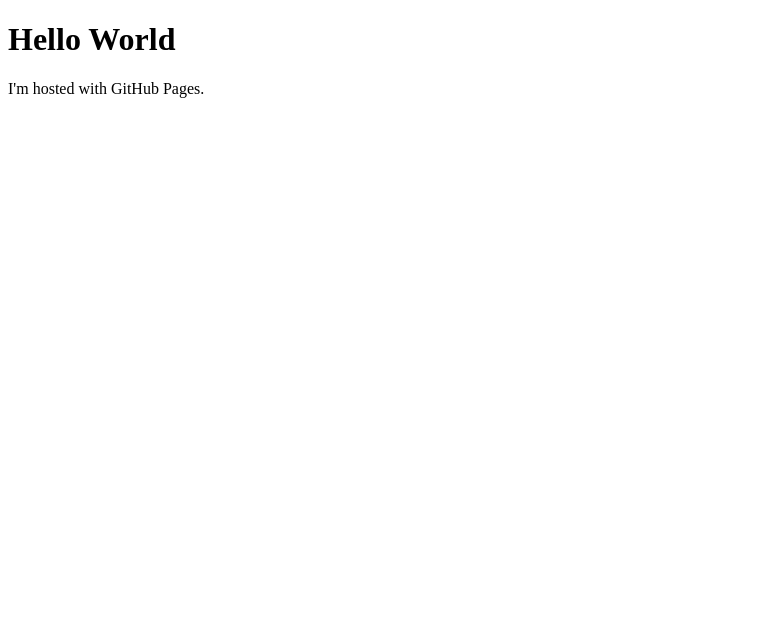
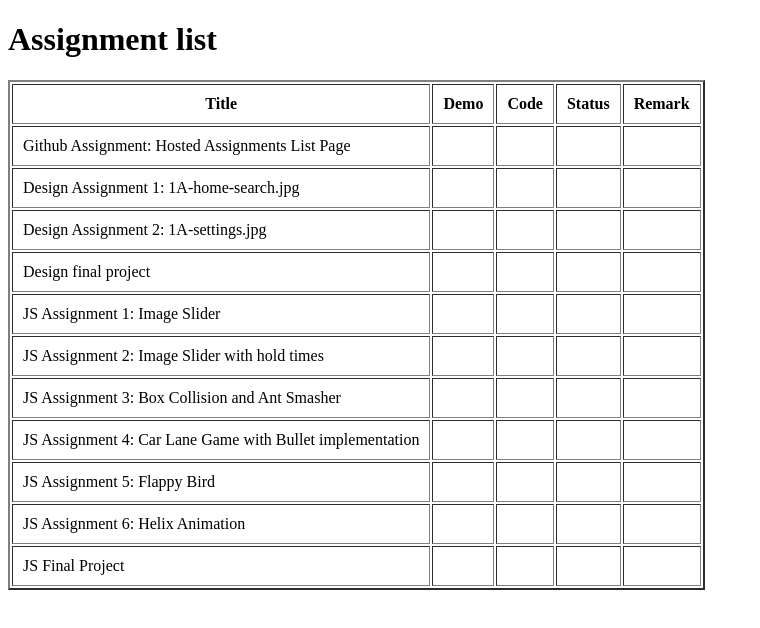
Before and after one commit to govinda744/leapfrog, a plain HTML site: page index.html in a window 1280 px wide. Shown: the whole page, without its empty margins (0-760 px from the left). Drawn offline with Linux system fonts and the light colour scheme.

Commit message:
constructed table for assignment list

```diff
--- a/index.html
+++ b/index.html
@@ -1,7 +1,92 @@
 <!DOCTYPE html>
 <html>
 <body>
-<h1>Hello World</h1>
-<p>I'm hosted with GitHub Pages.</p>
+    <h1>Assignment list</h1>
+    <table border="2px" cellpadding = "10px">
+        <tr>
+            <th>Title</th>
+            <th>Demo</th>
+            <th>Code</th>
+            <th>Status</th>
+            <th>Remark</th>
+        </tr>
+        <tr>
+            <td>Github Assignment: Hosted Assignments List Page</td>
+            <td></td>
+            <td></td>
+            <td></td>
+            <td></td>
+        </tr>
+        <tr>
+            <td>Design Assignment 1: 1A-home-search.jpg</td>
+            <td></td>
+            <td></td>
+            <td></td>
+            <td></td>
+        </tr>
+        <tr>
+            <td>Design Assignment 2: 1A-settings.jpg</td>
+            <td></td>
+            <td></td>
+            <td></td>
+            <td></td>
+        </tr>
+        <tr>
+            <td>Design final project</td>
+            <td></td>
+            <td></td>
+            <td></td>
+            <td></td>
+        </tr>
+        <tr>
+            <td>JS Assignment 1: Image Slider</td>
+            <td></td>
+            <td></td>
+            <td></td>
+            <td></td>
+        </tr>
+        <tr>
+            <td>JS Assignment 2: Image Slider with hold times</td>
+            <td></td>
+            <td></td>
+            <td></td>
+            <td></td>
+        </tr>
+        <tr>
+            <td>JS Assignment 3: Box Collision and Ant Smasher</td>
+            <td></td>
+            <td></td>
+            <td></td>
+            <td></td>
+        </tr>
+        <tr>
+            <td>JS Assignment 4: Car Lane Game with Bullet implementation</td>
+            <td></td>
+            <td></td>
+            <td></td>
+            <td></td>
+        </tr>
+        <tr>
+            <td>JS Assignment 5: Flappy Bird</td>
+            <td></td>
+            <td></td>
+            <td></td>
+            <td></td>
+        </tr>
+        <tr>
+            <td>JS Assignment 6: Helix Animation</td>
+            <td></td>
+            <td></td>
+            <td></td>
+            <td></td>
+        </tr>
+        <tr>
+            <td>JS Final Project</td>
+            <td></td>
+            <td></td>
+            <td></td>
+            <td></td>
+        </tr>
+    </table>
 </body>
 </html>
```
